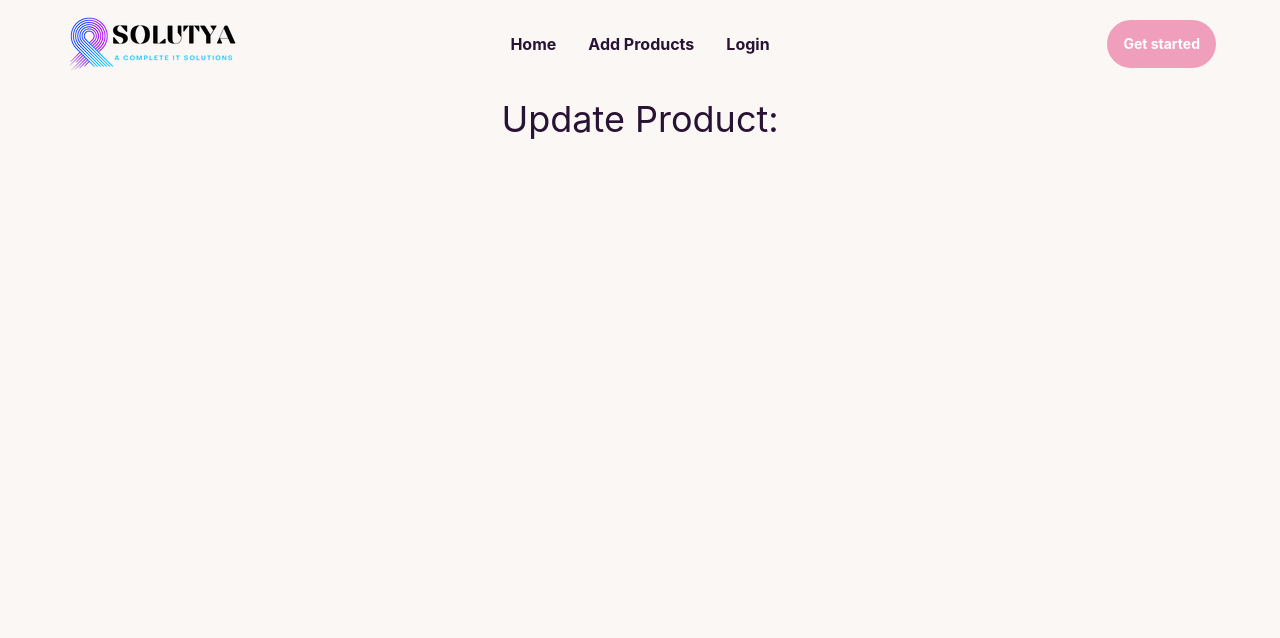
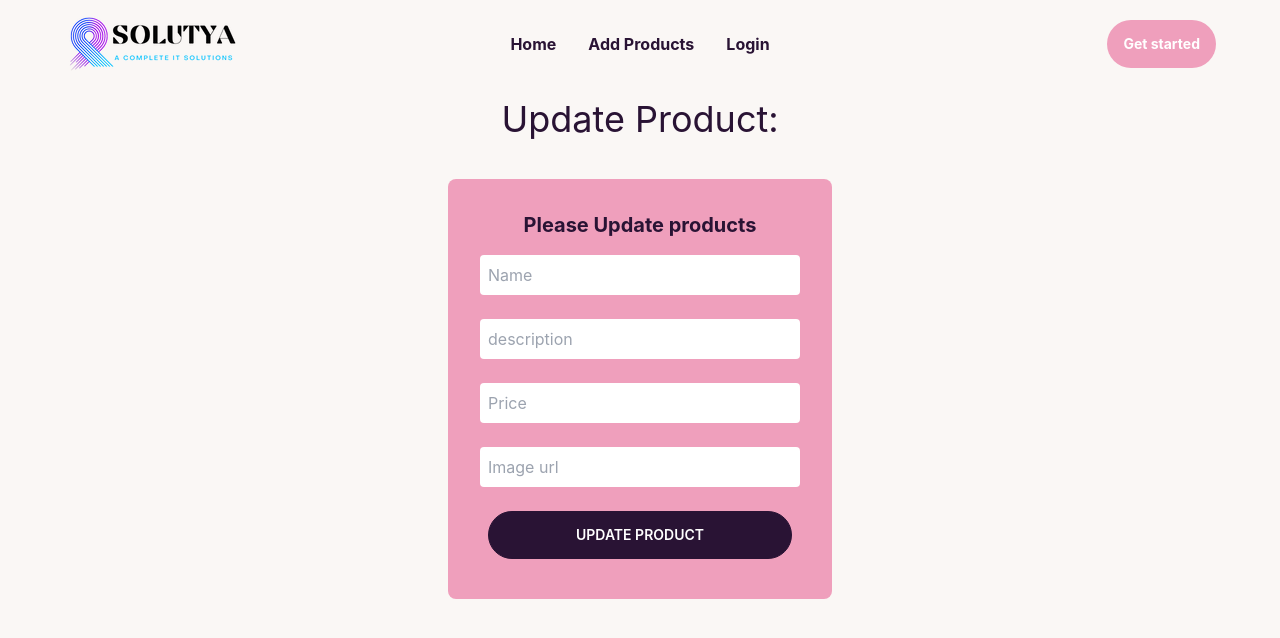
Before and after one commit to MDSHOHAG617/Solutya-Task, a React (Create React App) app: page /update/1 in a window 1280 px wide. Shown: the top 638 px of the page. Built offline with nearby package versions, Linux system fonts and the light colour scheme; no server answers.

Commit message:
CRUD done!

```diff
--- a/src/Components/UpdateProduct.js
+++ b/src/Components/UpdateProduct.js
@@ -10,12 +10,81 @@ const UpdateProduct = () => {
       .then((res) => res.json())
       .then((data) => setProducts(data));
   }, []);
+
+  //
+  const handleUpdateProducts = (event) => {
+    event.preventDefault();
+    const name = event.target.name.value;
+    const description = event.target.description.value;
+    const price = event.target.price.value;
+    const image = event.target.image.value;
+
+    const updatedProduct = {
+      name,
+      description,
+      price,
+      image,
+    };
+    // sending data to the server
+    const url = `http://localhost:5000/product/${id}`;
+    fetch(url, {
+      method: "PUT",
+      headers: {
+        "content-type": "application/json",
+      },
+      body: JSON.stringify(updatedProduct),
+    })
+      .then((res) => res.json())
+      .then((data) => {
+        console.log("success", data);
+        alert("Product added successfully");
+        event.target.reset();
+      });
+  };
   return (
     <div>
       <h1 className="text-4xl mt-5">
         Update Product:{" "}
         <span className="uppercase text-green-400">{products.name}</span>
       </h1>
+
+      <form onSubmit={handleUpdateProducts}>
+        <div className="card-body rounded-lg bg-secondary w-96 mx-auto mt-10">
+          {" "}
+          <h2 className="text-xl font-bold ">Please Update products</h2>
+          <input
+            className="p-2 m-2 rounded w-80 mx-auto "
+            type="text"
+            name="name"
+            placeholder="Name"
+            required
+          />
+          <input
+            className="p-2 m-2 rounded w-80 mx-auto"
+            type="text"
+            name="description"
+            placeholder="description"
+            required
+          />
+          <input
+            className="p-2 m-2 rounded w-80 mx-auto"
+            type="number"
+            name="price"
+            placeholder="Price"
+            required
+          />
+          <input
+            className="p-2 m-2 rounded w-80 mx-auto"
+            type="url"
+            name="image"
+            placeholder="Image url"
+            required
+          />
+          <button className="btn p-2 m-2 text-white " type="submit">
+            Update Product
+          </button>
+        </div>
+      </form>
     </div>
   );
 };
```
